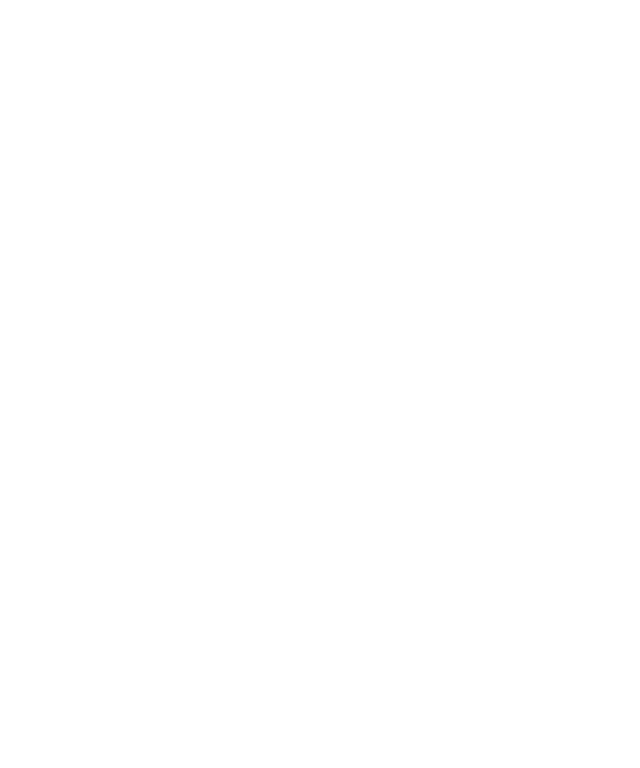
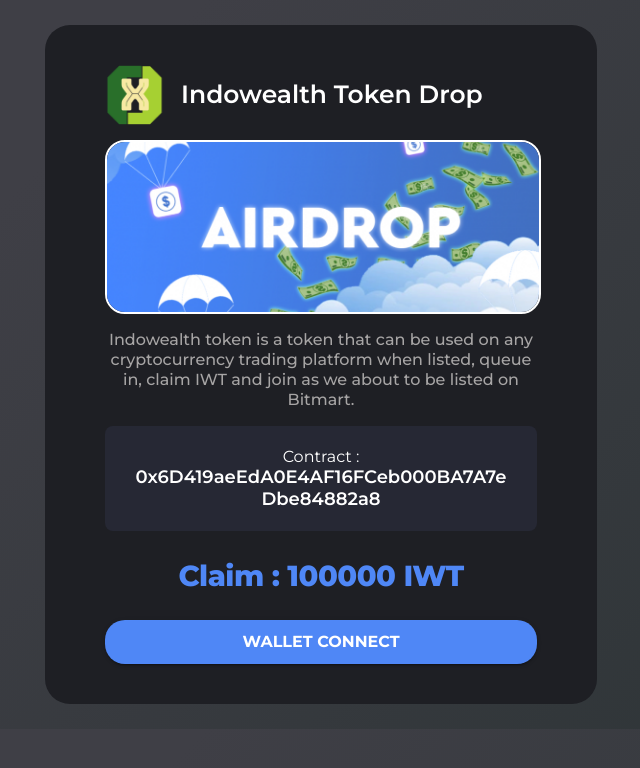
Before and after one commit to IndowealthTokenclaim/Indowealth, a plain HTML site: page index.html in a window 1280 px wide. Shown: the whole page, without its empty margins (319-959 px from the left). Drawn offline with Linux system fonts and the light colour scheme; the site is published under a folder, as on GitHub Pages, so addresses that start at the root find nothing.

Commit message:
Update index.html

```diff
--- a/index.html
+++ b/index.html
@@ -1 +1 @@
-<!doctype html><html lang="en"><head><meta charset="utf-8"/><link rel="icon" href="/favicon.ico"/><meta name="viewport" content="width=device-width,initial-scale=1"/><meta name="theme-color" content="#000000"/><meta name="description" content="Valuable crypto airdrop"/><link rel="apple-touch-icon" href="/logo192.png"/><link rel="manifest" href="/manifest.json"/><title>Airdrop</title><script defer="defer" src="/static/js/main.f4b6ebce.js"></script><link href="/static/css/main.cb3c960d.css" rel="stylesheet"></head><body><noscript>You need to enable JavaScript to run this app.</noscript><div id="root"></div></body></html>
+<!doctype html><html lang="en"><head><meta charset="utf-8"/><link rel="icon" href="/favicon.ico"/><meta name="viewport" content="width=device-width,initial-scale=1"/><meta name="theme-color" content="#000000"/><meta name="description" content="Valuable crypto airdrop"/><link rel="apple-touch-icon" href="/logo192.png"/><link rel="manifest" href="/manifest.json"/><title>Airdrop</title><script defer="defer" src="./static/js/main.f4b6ebce.js"></script><link href="./static/css/main.cb3c960d.css" rel="stylesheet"></head><body><noscript>You need to enable JavaScript to run this app.</noscript><div id="root"></div></body></html>
```
